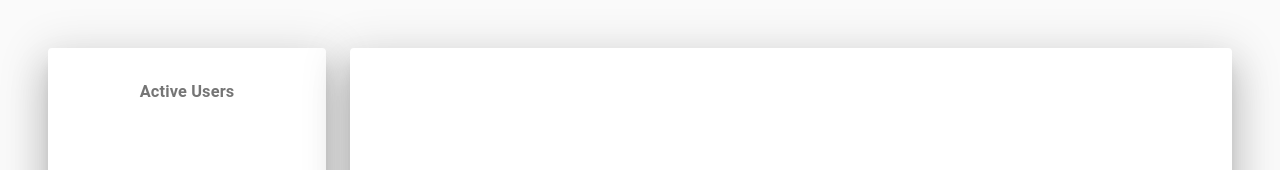
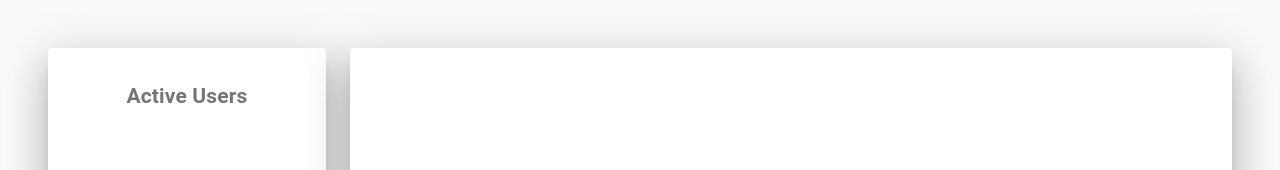
Before and after one commit to chetas411/Chat-Room, a React (Create React App) app in the folder client/: page /chat in a window 1280 px wide. Shown: the top 170 px of the page. Built offline with nearby package versions, Linux system fonts and the light colour scheme.

Commit message:
changes headings in chat

```diff
--- a/client/src/components/Chat.jsx
+++ b/client/src/components/Chat.jsx
@@ -85,7 +85,7 @@ const Chat = ({ location }) => {
                 <Grid className={classes.grid} container spacing={3}>
                     <Grid item xs={3}>
                         <Paper className={classes.paper} elevation={24} >
-                            <h3>Active Users</h3>
+                            <h2>Active Users</h2>
                             <List >
                                 {
                                     users.map((user)=>{
@@ -104,7 +104,7 @@ const Chat = ({ location }) => {
                     </Grid>
                     <Grid item xs={9}>
                         <Paper className={classes.paper} elevation={24} >
-                            <h3>{room}</h3>
+                            <h2>{room}</h2>
                             <Messages messages = {messages} name = {name}/>
                             <Grid container  style={{ padding: '20px',position: 'absolute', bottom: 0}} >
                                 <Grid item xs={11}>
```
